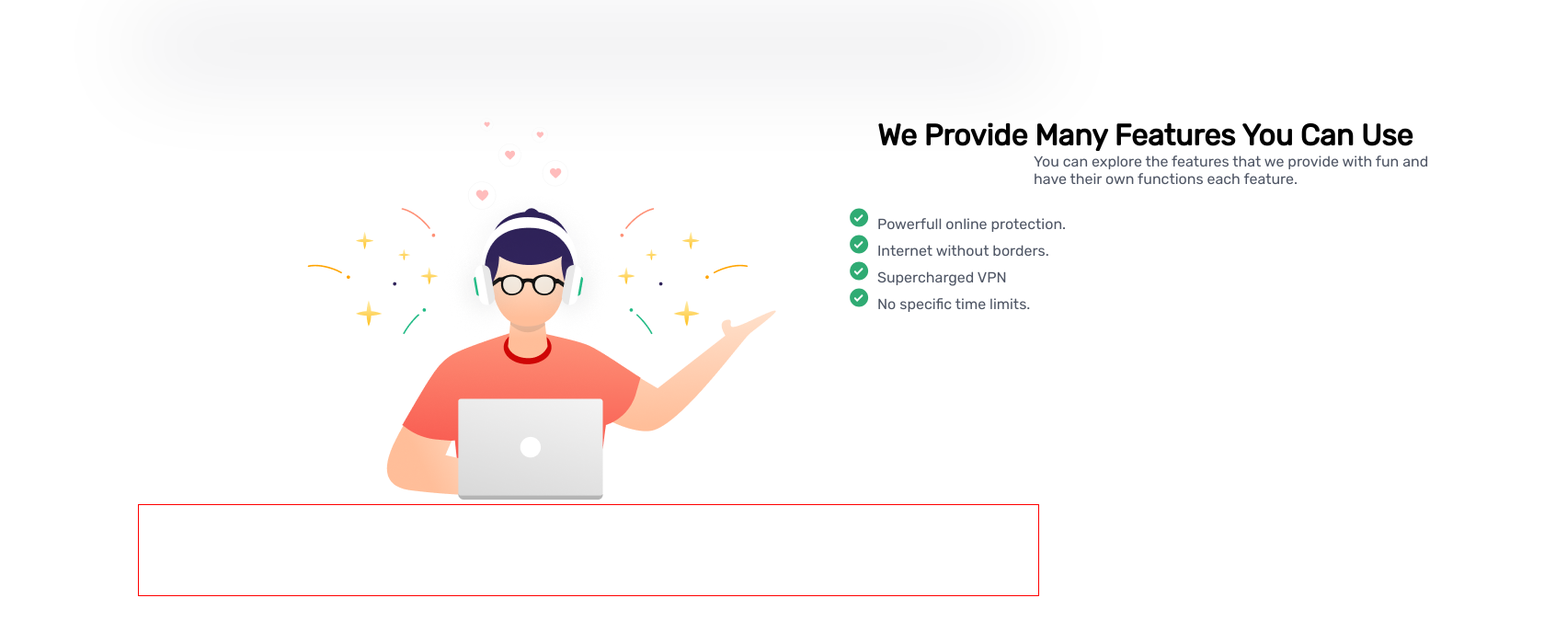
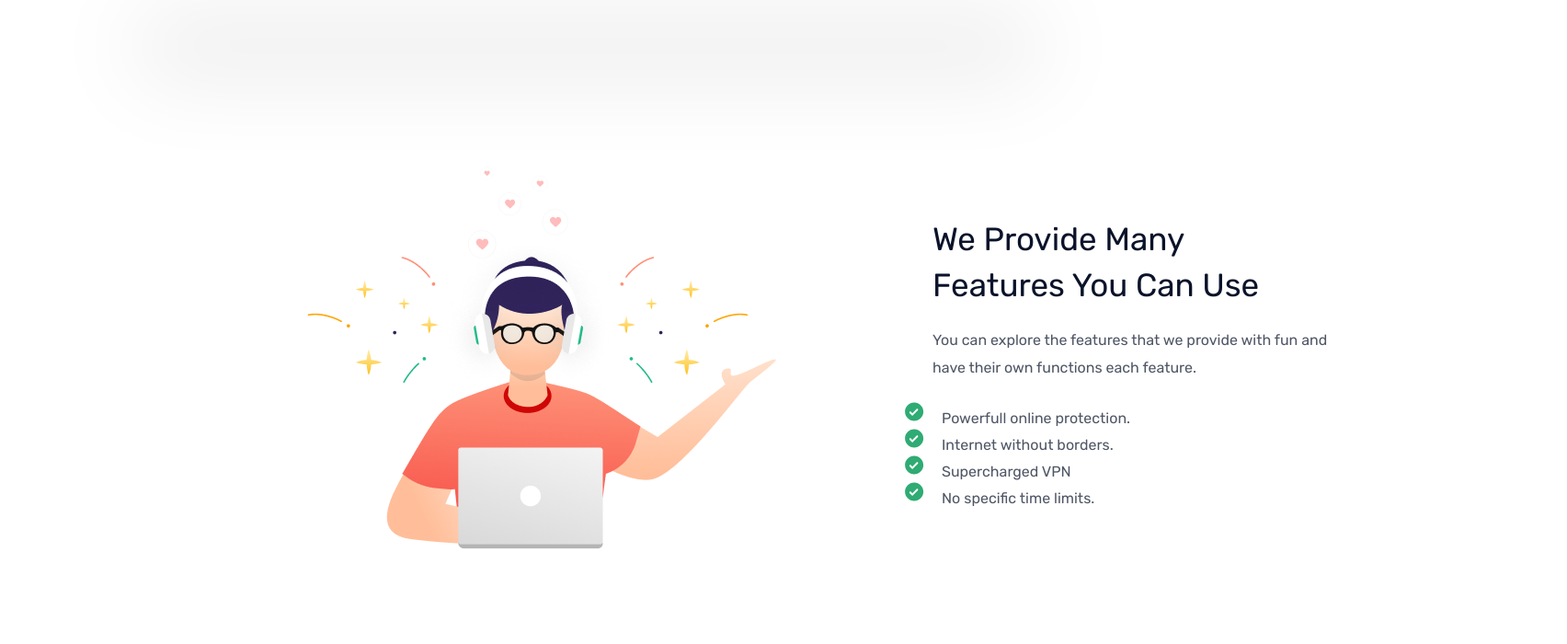
Before and after one commit to Srumodra/LaslesVPN, a plain HTML site: page index.html in a window 1280 px wide. Shown: the part 980-1680 px from the top of the page at 92% size, 1704 px wide, since content can reach past the window. Before the commit the page ends 1628 px from the top, so only its background shows below. Drawn offline with Linux system fonts and the light colour scheme; files whose address does not match are found by name.

Commit message:
editing a block of features

```diff
--- a/assets/styles.css
+++ b/assets/styles.css
@@ -170,25 +170,28 @@
 .main__features-img {
   display: block;
   margin-left: 184px;
+  margin-top: 53px;
 }
 
 .main__features-description {
   display: block;
-  margin-left: 110px;
+  margin: 107px 150px 210px 170px;
 }
-  d
+
 .main__features-description h1 {
   color: #0B132A;
   margin-right: 195px;
   font-size: 35px;
   font-weight: 500;
+  line-height: 50px;
 }
 
 .main__features-description p {
   color: #4F5665;
   font-size: 16px;
   font-weight: 400;
-  margin: auto 150px 20px 170px;
+  line-height: 30px;
+  margin: 20px 150px 20px auto;
   width: 430px;
 }
 
@@ -197,5 +200,9 @@
   list-style-image: url(../public/marker-features.svg);
   /* margin: auto auto 210px 200px; */
   color: #4F5665;
-  ;
+  align-items: center;
 }
+
+.main__features-description li {
+  padding-left: 10px;
+}
```
